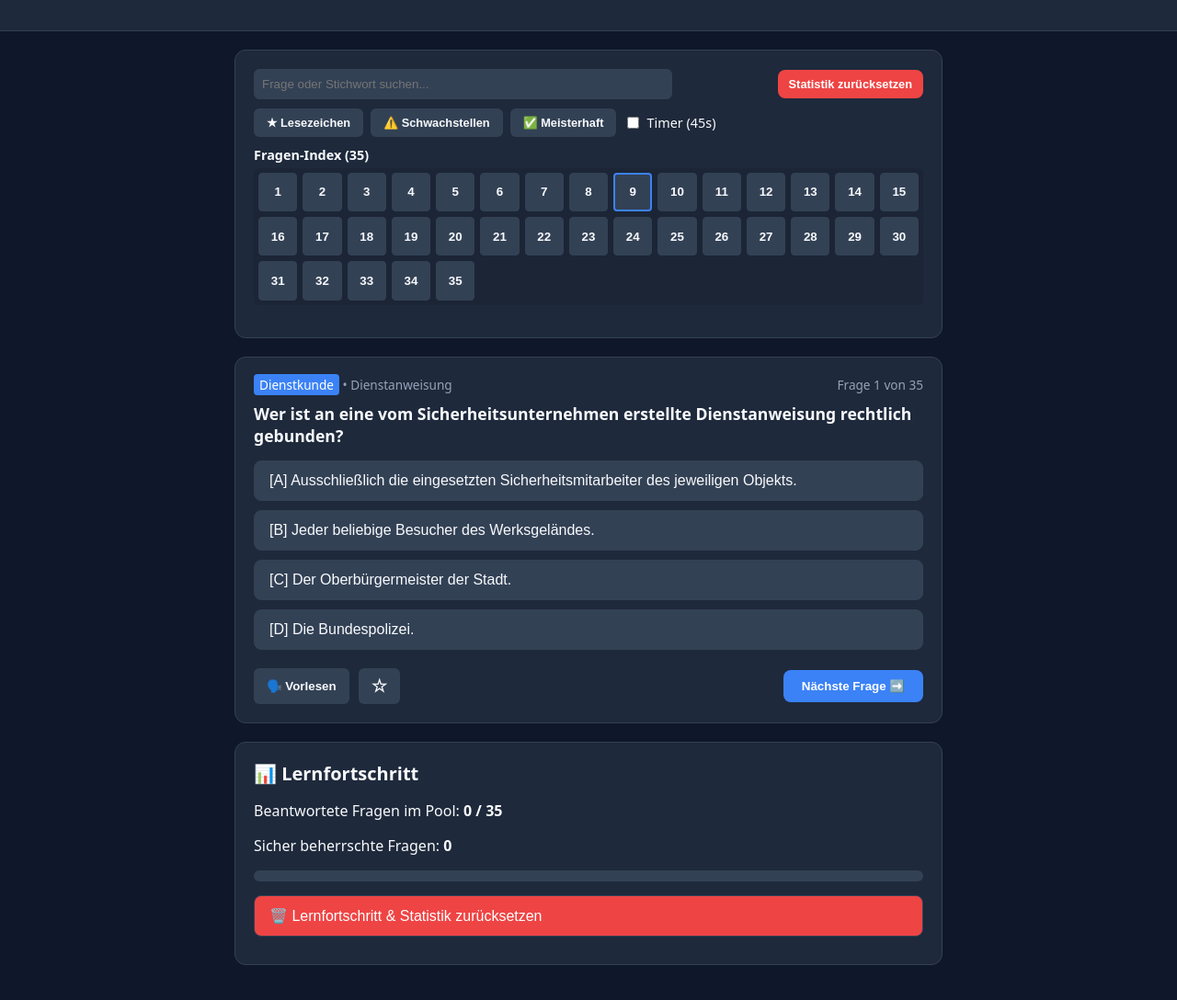
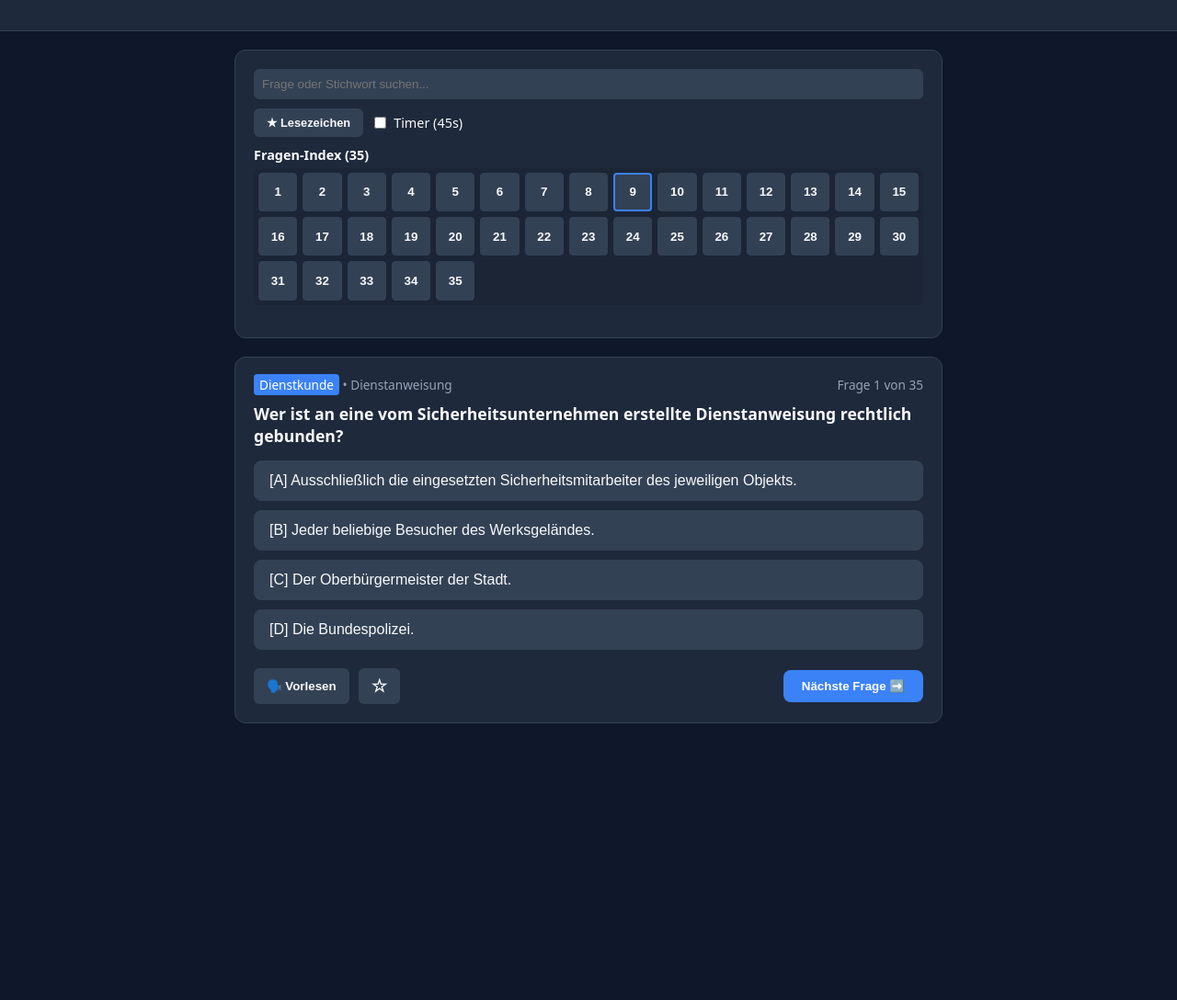
Before and after one commit to andreas07011986-creator/Gssk, a plain HTML site: page index.html in a window 1280 px wide. Shown: the part 72-1160 px from the top of the page at 92% size. After the commit the page ends 899 px from the top, so only its background shows below. Drawn offline with Linux system fonts and the light colour scheme.

Commit message:
Update index.html

```diff
--- a/index.html
+++ b/index.html
@@ -162,20 +162,6 @@
     .index-grid-btn.flagged {
       border-color: #fbbf24;
     }
-    .stat-bar-wrapper {
-      background: var(--option-bg);
-      border-radius: 10px;
-      height: 12px;
-      width: 100%;
-      overflow: hidden;
-      margin-top: 10px;
-    }
-    .stat-bar-fill {
-      background: #10b981;
-      height: 100%;
-      width: 0%;
-      transition: width 0.3s;
-    }
   </style>
 </head>
 <body>
@@ -196,15 +182,12 @@
     <!-- QUIZ VIEW -->
     <div id="view-quiz" class="view-container active">
       <div class="section-card">
-        <div style="display:flex; justify-content:space-between; align-items:center; margin-bottom:10px;">
-          <input type="text" id="quizSearchInput" placeholder="Frage oder Stichwort suchen..." oninput="filterQuizQuestions()" style="padding:8px; width:60%; border-radius:6px; border:1px solid var(--border-color); background:var(--option-bg); color:var(--text-color);">
-          <button onclick="resetAllStats()" class="btn-danger" style="font-size:0.8rem; padding:8px 12px;">Statistik zurücksetzen</button>
+        <div style="margin-bottom:10px;">
+          <input type="text" id="quizSearchInput" placeholder="Frage oder Stichwort suchen..." oninput="filterQuizQuestions()" style="padding:8px; width:100%; box-sizing:border-box; border-radius:6px; border:1px solid var(--border-color); background:var(--option-bg); color:var(--text-color);">
         </div>
 
         <div style="display:flex; gap:8px; margin-bottom:10px; flex-wrap:wrap;">
           <button id="filterBookmarkBtn" class="nav-btn" style="font-size:0.8rem;" onclick="toggleBookmarkFilter()">★ Lesezeichen</button>
-          <button id="filterWeakBtn" class="nav-btn" style="font-size:0.8rem;" onclick="toggleWeakFilter()">⚠️ Schwachstellen</button>
-          <button id="filterMasteredBtn" class="nav-btn" style="font-size:0.8rem;" onclick="toggleMasteredFilter()">✅ Meisterhaft</button>
           <label style="font-size:0.9rem; display:flex; align-items:center; gap:5px; cursor:pointer;"><input type="checkbox" id="timerCheckbox" onchange="toggleTimerMode()"> Timer (45s)</label>
         </div>
 
@@ -246,7 +229,6 @@
           </div>
         </div>
       </div>
-      <div id="statDashboard"></div>
     </div>
 
     <!-- IHK PRÜFUNG VIEW -->
@@ -323,7 +305,6 @@
       if(target) target.classList.add('active');
 
       event.target.classList.add('active');
-      if(viewName === 'quiz') { renderStatDashboard(); }
     }
   </script>
 
```
